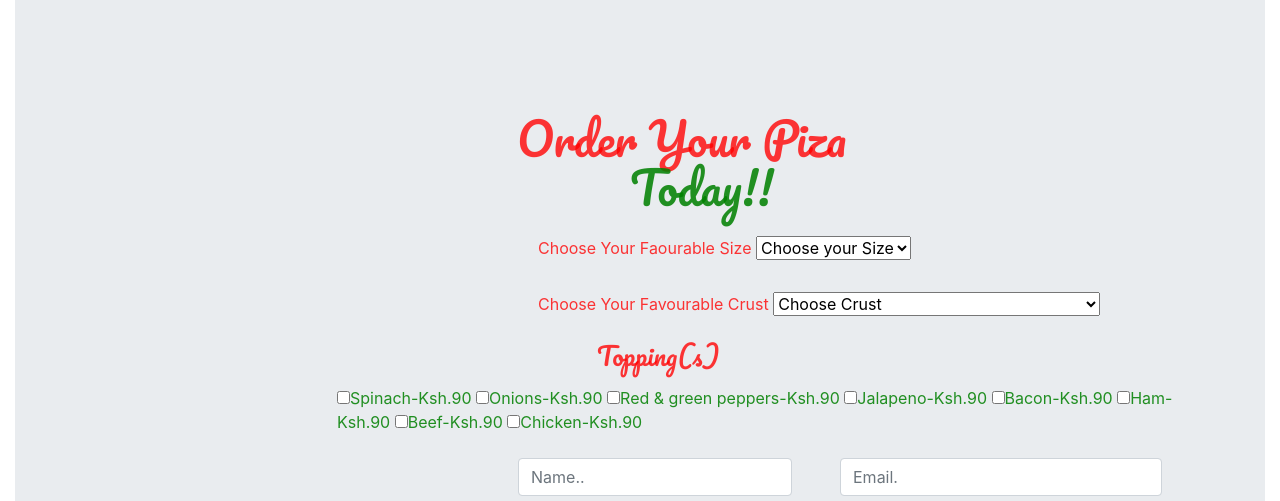
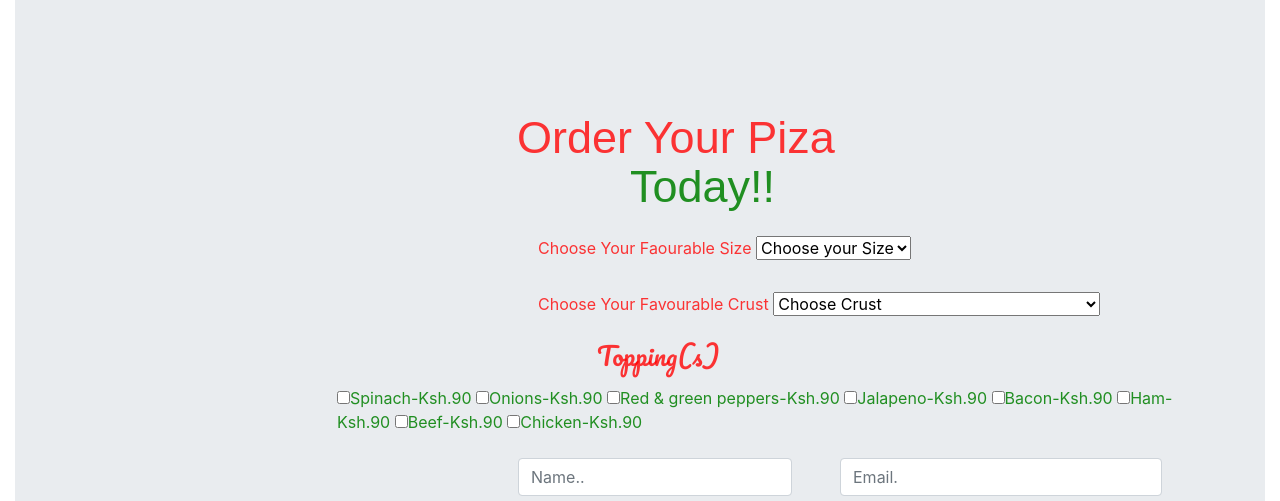
Before and after one commit to MichaelOmondi/Piza-inn, a plain HTML site: page index.html in a window 1280 px wide. Shown: the part 599-1100 px from the top of the page. Drawn offline with nearby package versions, Linux system fonts and the light colour scheme; a script that the page names is missing.

Commit message:
changed the font type

```diff
--- a/css/styles.css
+++ b/css/styles.css
@@ -59,7 +59,7 @@ p {
     font-family: Pacifico;
 }
 .pg2 {
-    font-family: Pacifico;
+    font-family: sans-serif;
     font-size: 45px;
 }
 #p3 {
```
